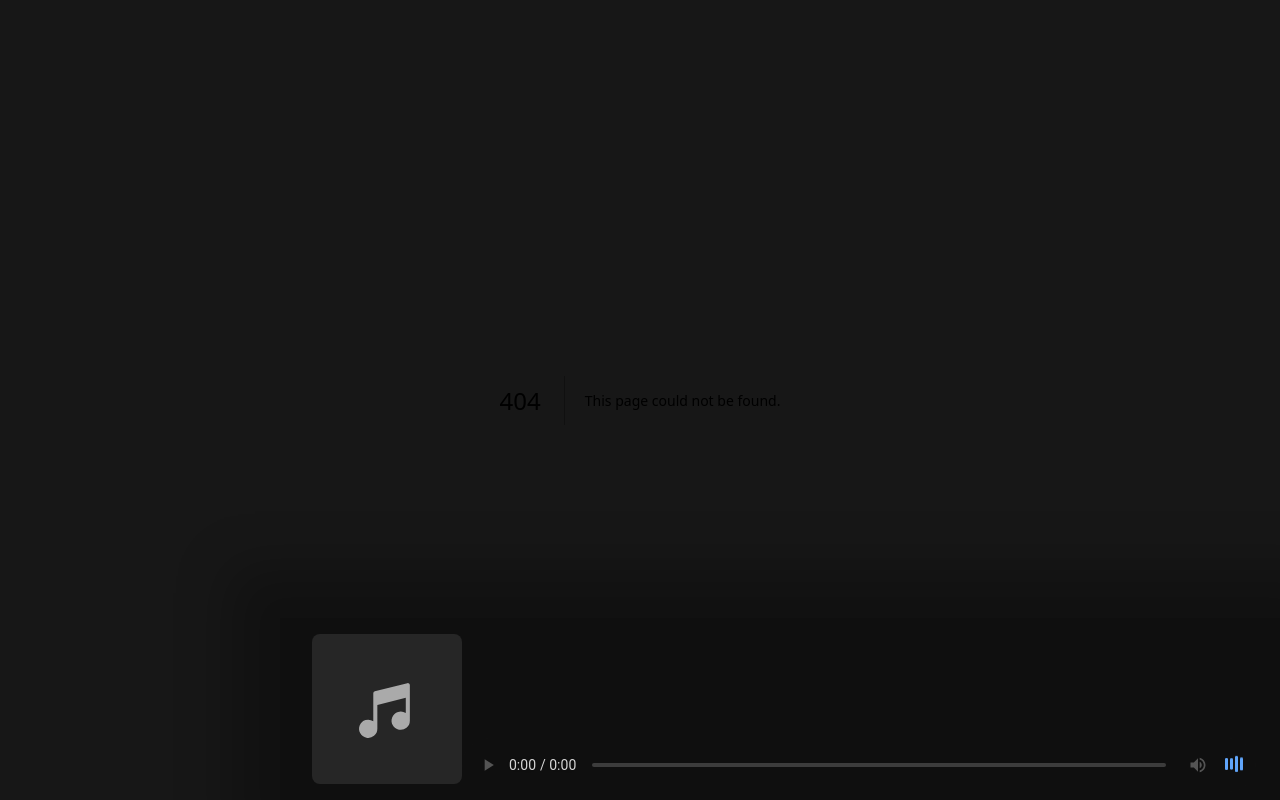
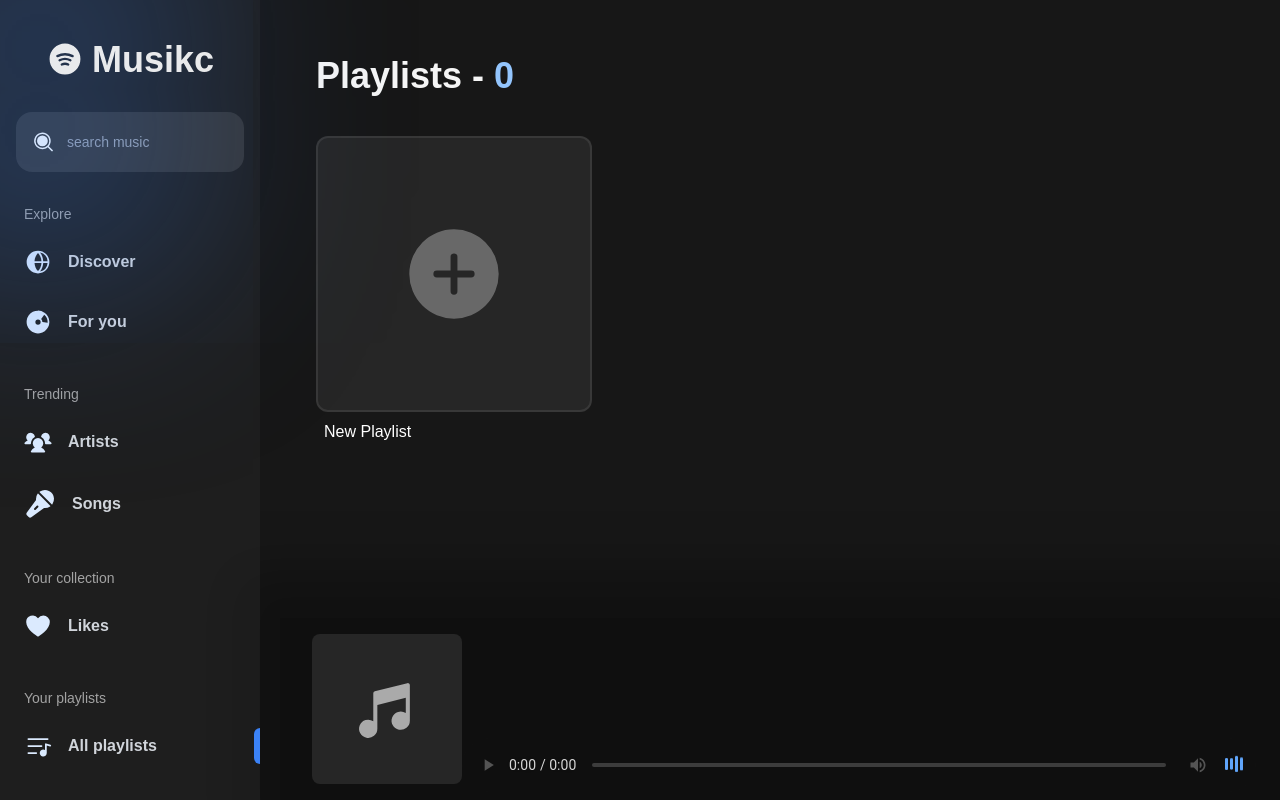
Before and after one commit to edudotdev/music-app, a Next.js app: page /playlists in a window 1280 px wide. Before the commit this address had no page. Built offline with nearby package versions, Linux system fonts and the light colour scheme.

Commit message:
feat: page playlist

```diff
--- /dev/null
+++ b/src/pages/playlist/[id].tsx
@@ -0,0 +1,42 @@
+import React, { useEffect, useState } from 'react'
+import { useRouter } from 'next/router'
+import { Layout } from '@/components/Layout'
+import localForage from 'localforage'
+import { TRACK } from '@/types'
+
+
+export default function Playlist ()  {
+  const router = useRouter()
+
+  const [playlist, setPlaylists] = useState<any>()
+
+  const uuid = router.query.id as string
+
+  useEffect(() => {
+    handlePlaylist(setPlaylists, uuid)
+  }, [uuid])
+
+  return (
+    <Layout title='uwu'>
+      {playlist&& (
+
+      <div className='text-white'>
+        <h2 className='text-4xl font-bold mb-3'>{playlist.name}</h2>
+        {playlist && playlist.song.map((song:TRACK, index:number) => (
+          <span key={index} className='flex flex-col'>
+            {song.title}
+          </span>
+        ))}
+      </div>
+      )}
+
+    </Layout>
+  )
+}
+
+const handlePlaylist = async (setPlaylists:any, uuid: string) => {
+  await localForage.getItem('playlists')
+    .then((result:any) => {
+      setPlaylists(result.find((playlist:any) => playlist.uuid === uuid))
+    })
+}
--- /dev/null
+++ b/src/pages/playlists.tsx
@@ -0,0 +1,40 @@
+import { Layout } from '@/components/Layout'
+import { PlusCircle } from 'phosphor-react'
+import localForage from 'localforage'
+import { useEffect, useState } from 'react'
+import { CardPlaylist } from '@/components/molecules'
+import { PLAYLIST } from '@/types'
+
+export default function Playlists () {
+
+  const [playlists, setPlaylists] = useState([])
+
+  useEffect(() => {
+    handlePlaylists(setPlaylists)
+  }, [])
+
+  return (
+    <Layout title='Playlists'>
+      <h2 className='text-neutral-100 font-bold text-4xl'>Playlists - <span className='text-blue-300'>{Boolean(playlists)? playlists.length : 0}</span></h2>
+      <div className='grid gap-10 md:grid-cols-2 xl:grid-cols-3 2xl:grid-cols-4'>
+        {playlists.map((playlist:PLAYLIST) => (
+          <CardPlaylist key={playlist.uuid} playlist={playlist} />
+          ))}
+        <button className='relative flex flex-col active:scale-[.99] w-auto  '>
+          <div className='w-[400px] grid place-items-center h-auto max-w-full rounded-xl overflow-hidden aspect-square bg-neutral-800 border-2 border-neutral-700 border-opacity-70'>
+            <PlusCircle color='#ccc' size={110} weight="fill" className='opacity-40' />
+          </div>
+          <h2 className='text-white p-2'>New Playlist</h2>
+        </button>
+      </div>
+    </Layout>
+  )
+}
+
+const handlePlaylists = async (setPlaylists: any) => {
+  await localForage.getItem('playlists')
+    .then((result:any) => {
+      if (result === null) result = []
+      setPlaylists(result)
+    })
+}
```
